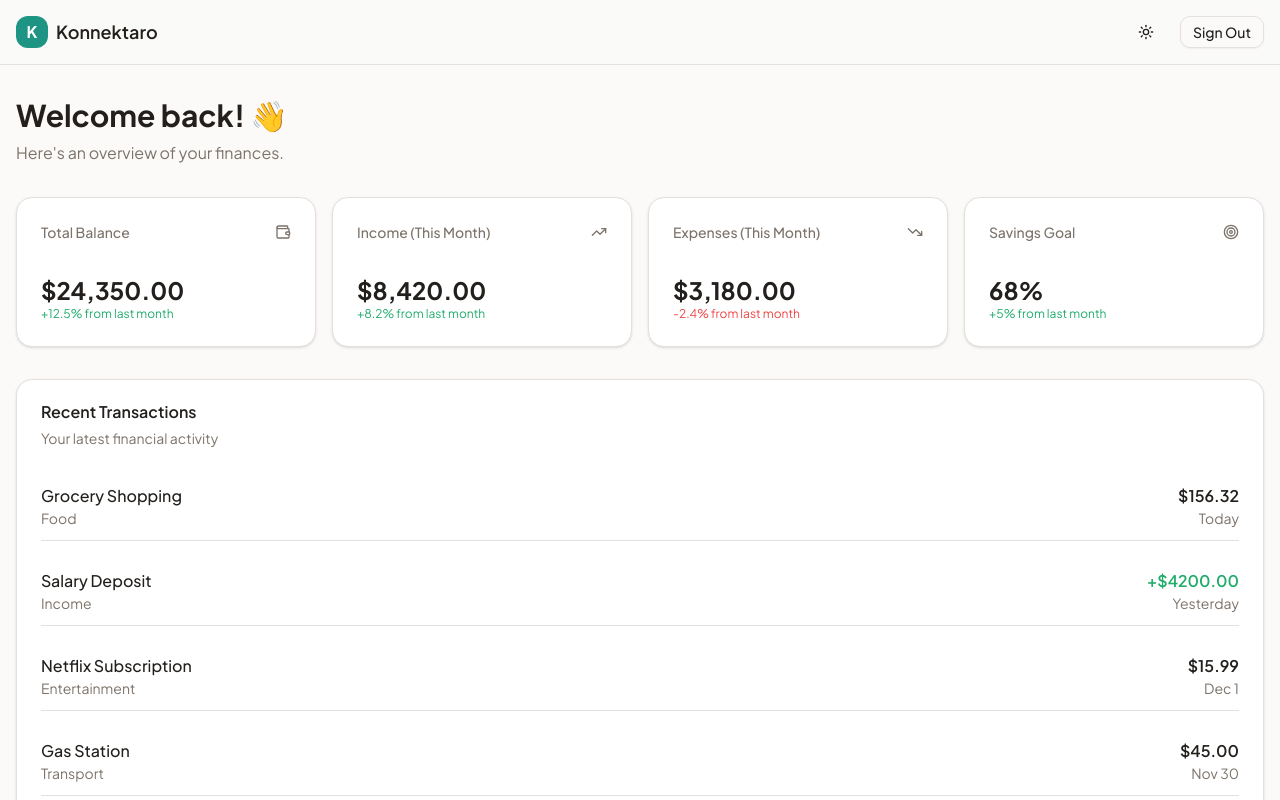
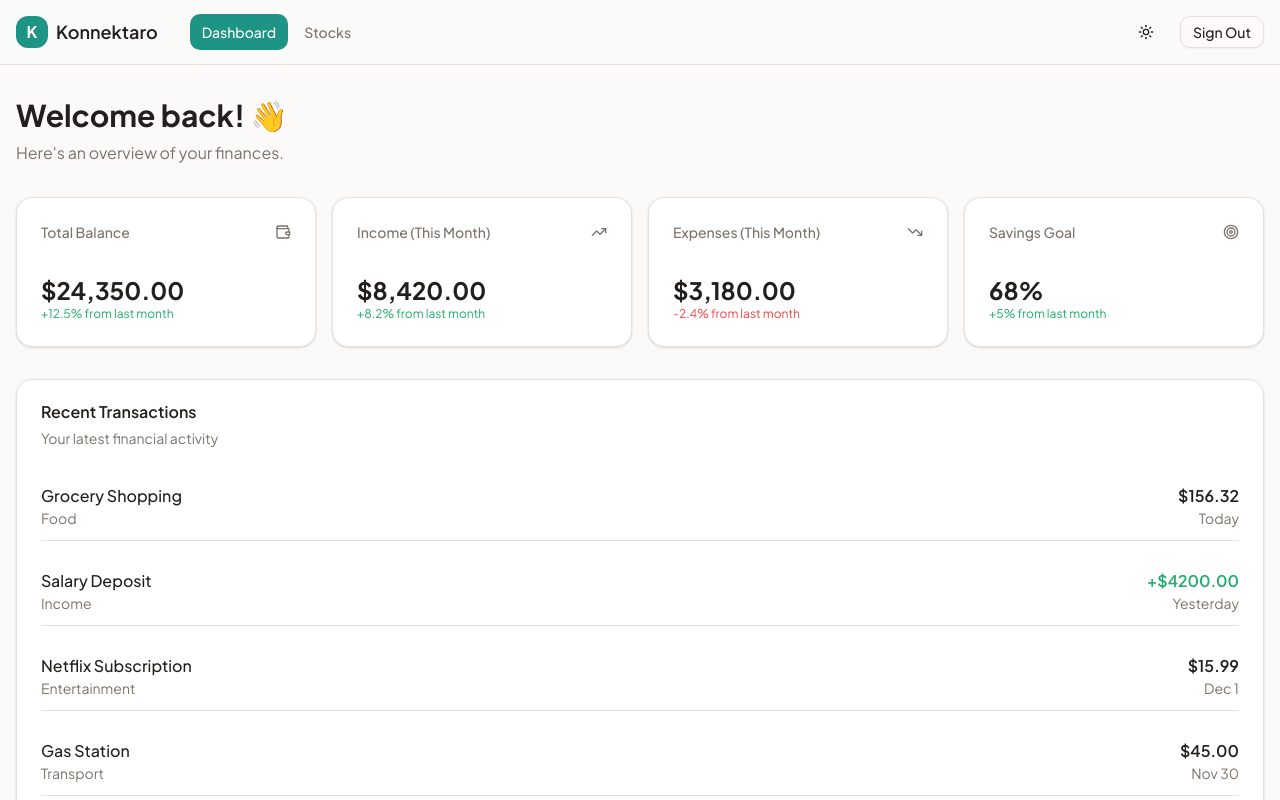
Before and after one commit to Julian-Diaz01/konnektaro-fin, a Next.js app: page /dashboard in a window 1280 px wide. Shown: the top 800 px of the page. Built offline with nearby package versions, Linux system fonts and the light colour scheme; no server answers; sample sign-in values are in the browser's storage.

Commit message:
Enhance Header component with navigation links and active state styling; integrate Next.js Link and usePathname for improved routing

```diff
--- a/src/components/layout/Header.tsx
+++ b/src/components/layout/Header.tsx
@@ -1,11 +1,20 @@
 'use client'
 
+import Link from 'next/link'
+import { usePathname } from 'next/navigation'
 import { useAuth } from '@/hooks/useAuth'
 import { Button } from '@/components/ui/button'
 import { ThemeToggle } from '@/components/ui/ThemeToggle'
+import { cn } from '@/lib/utils'
+
+const navigation = [
+  { name: 'Dashboard', href: '/dashboard' },
+  { name: 'Stocks', href: '/stocks' }
+]
 
 export function Header () {
   const { logout } = useAuth()
+  const pathname = usePathname()
 
   const handleSignOut = async () => {
     await logout()
@@ -14,11 +23,30 @@ export function Header () {
   return (
     <header className="sticky top-0 z-50 w-full border-b bg-background/95 backdrop-blur supports-[backdrop-filter]:bg-background/60">
       <div className="container mx-auto px-4 h-16 flex items-center justify-between">
-        <div className="flex items-center gap-2">
-          <div className="w-8 h-8 rounded-lg bg-primary flex items-center justify-center">
-            <span className="text-primary-foreground font-bold">K</span>
-          </div>
-          <span className="font-semibold text-lg">Konnektaro</span>
+        <div className="flex items-center gap-8">
+          <Link href="/dashboard" className="flex items-center gap-2">
+            <div className="w-8 h-8 rounded-lg bg-primary flex items-center justify-center">
+              <span className="text-primary-foreground font-bold">K</span>
+            </div>
+            <span className="font-semibold text-lg">Konnektaro</span>
+          </Link>
+
+          <nav className="hidden md:flex items-center gap-1">
+            {navigation.map((item) => (
+              <Link
+                key={item.href}
+                href={item.href}
+                className={cn(
+                  'px-3 py-2 rounded-md text-sm font-medium transition-colors',
+                  pathname === item.href
+                    ? 'bg-primary text-primary-foreground'
+                    : 'text-muted-foreground hover:text-foreground hover:bg-muted'
+                )}
+              >
+                {item.name}
+              </Link>
+            ))}
+          </nav>
         </div>
 
         <div className="flex items-center gap-4">
```
